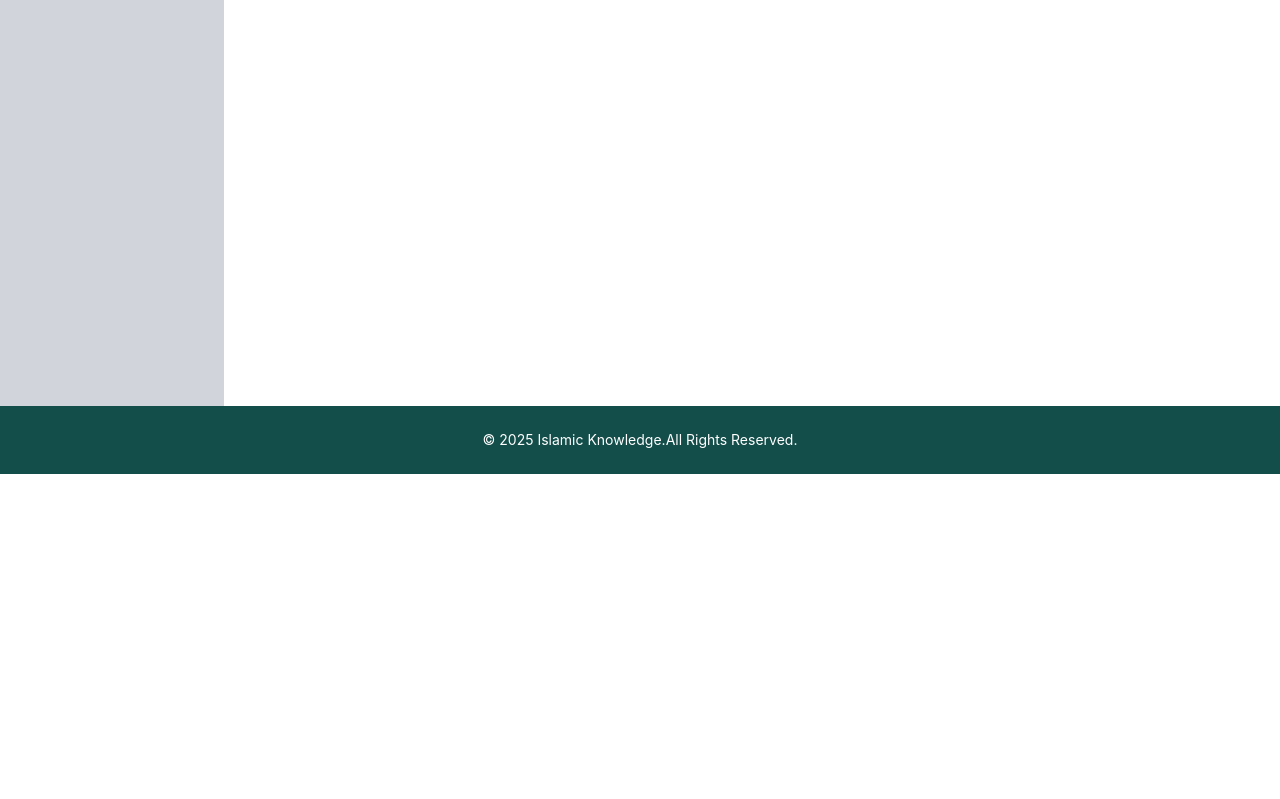
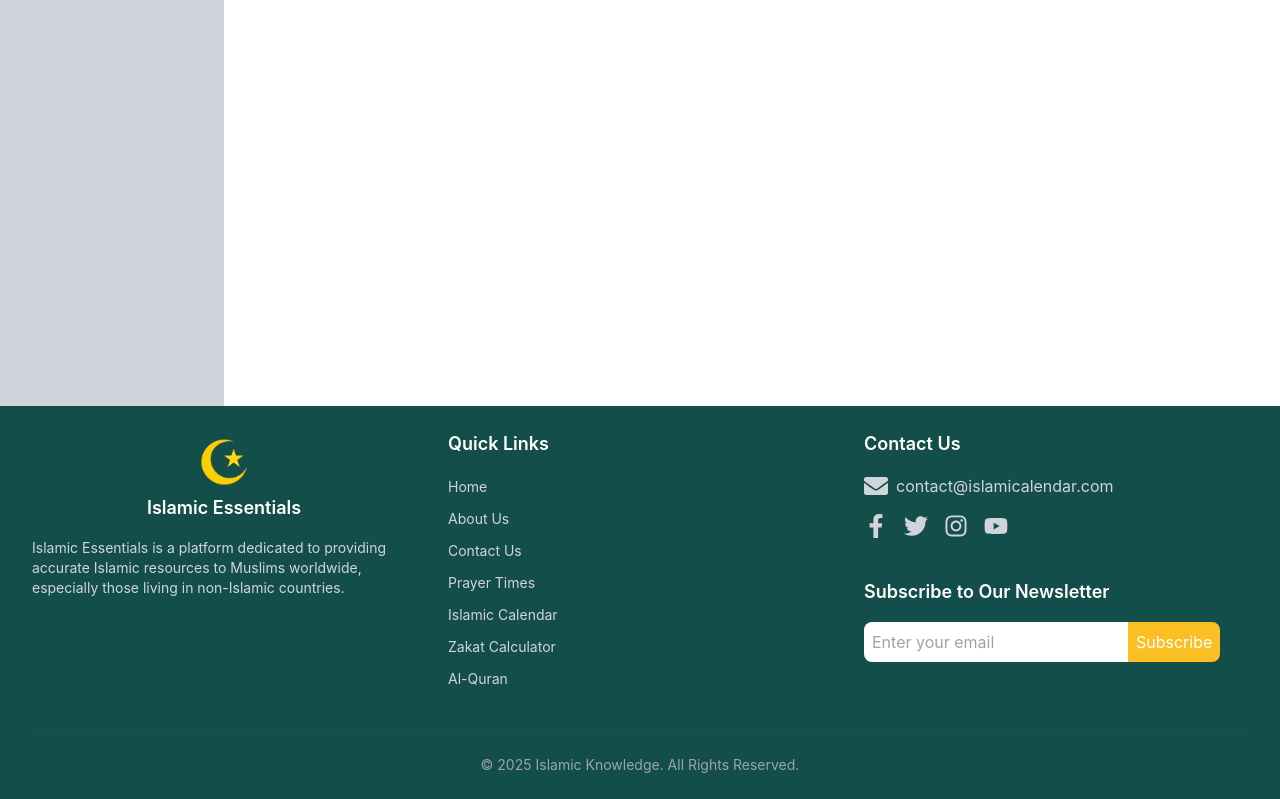
Before and after one commit to somu46/Islamic-calendar, a React (Create React App) app: page /essentials in a window 1280 px wide. Shown: the part 458-1257 px from the top of the page. Before the commit the page ends 932 px from the top, so only its background shows below. Built offline with nearby package versions, Linux system fonts and the light colour scheme.

Commit message:
`feat: updated Footer component with new layout, features and functionality`

```diff
--- a/src/Components/Footer/Footer.js
+++ b/src/Components/Footer/Footer.js
@@ -1,17 +1,171 @@
-import React from 'react'
+import React, { useState } from 'react';
+import { Link } from 'react-router-dom'; // Import Link from React Router
+import { FaEnvelope,  FaFacebookF, FaTwitter, FaInstagram, FaYoutube } from 'react-icons/fa';
+import logo from '../../Assets/Logo.png'; // Import the logo image
 
 const Footer = () => {
+  const [email, setEmail] = useState('');
+  const [isValid, setIsValid] = useState(true);
+
+  const handleEmailChange = (e) => {
+    setEmail(e.target.value);
+  };
+
+  const handleSubscribe = (e) => {
+    e.preventDefault();
+    // Simple email validation
+    const emailPattern = /^[^\s@]+@[^\s@]+\.[^\s@]+$/;
+    if (emailPattern.test(email)) {
+      setIsValid(true);
+      alert('Subscribed successfully!');
+      setEmail('');
+    } else {
+      setIsValid(false);
+    }
+  };
+
   return (
-    <div>
-           <footer className="bg-teal-900 text-white py-6 z-50">
-        <div className="container mx-auto text-center">
-          <p className="text-sm">
-            &copy; {new Date().getFullYear()} Islamic Knowledge.All Rights Reserved.
+    <footer className="bg-teal-900 text-white py-6">
+      <div className="container mx-auto px-4 sm:px-6 lg:px-8">
+
+        <div className="grid grid-cols-1 sm:grid-cols-2 lg:grid-cols-3 gap-8">
+          {/* About Us Section */}
+          <div>
+             <img src={logo} alt="Islamic Knowledge" className="w-12 h-12 mx-auto my-2" />
+            <h4 className="text-lg text-center font-semibold mb-4">Islamic Essentials</h4>
+            <p className="text-sm text-gray-300">
+              Islamic Essentials is a platform dedicated to providing accurate Islamic resources to Muslims worldwide, especially those living in non-Islamic countries.
+            </p>
+          </div>
+
+          {/* Quick Links Section */}
+          <div>
+            <h4 className="text-lg font-semibold mb-4">Quick Links</h4>
+            <ul className="space-y-2">
+              <li>
+                <Link to="/" className="text-sm text-gray-300 hover:text-amber-400 transition">
+                  Home
+                </Link>
+              </li>
+              <li>
+                <Link to="/about-us" className="text-sm text-gray-300 hover:text-amber-400 transition">
+                  About Us
+                </Link>
+              </li>
+              <li>
+                <Link to="/contact-us" className="text-sm text-gray-300 hover:text-amber-400 transition">
+                  Contact Us
+                </Link>
+              </li>
+              <li>
+                <Link to="/essentials/prayer-times" className="text-sm text-gray-300 hover:text-amber-400 transition">
+                  Prayer Times
+                </Link>
+              </li>
+              <li>
+                <Link to="/essentials/islamic-calendar" className="text-sm text-gray-300 hover:text-amber-400 transition">
+                  Islamic Calendar
+                </Link>
+              </li>
+              <li>
+                <Link to="/essentials/zakat-calculator" className="text-sm text-gray-300 hover:text-amber-400 transition">
+                  Zakat Calculator
+                </Link>
+              </li>
+              <li>
+                <Link to="/essentials/al-quran" className="text-sm text-gray-300 hover:text-amber-400 transition">
+                  Al-Quran
+                </Link>
+              </li>
+            </ul>
+          </div>
+
+          {/* Contact Section */}
+          <div>
+            <h4 className="text-lg font-semibold mb-4">Contact Us</h4>
+            <p className="text-sm text-gray-300 flex items-center gap-2">
+              <FaEnvelope className='h-6 w-6'/>
+              <a href="mailto:contact@islamicknowledge.com" className="hover:text-amber-400 text-[1rem] ">
+                contact@islamicalendar.com
+              </a>
+            </p>
+            {/* <p className="text-sm text-gray-300 flex items-center gap-2 mt-2">
+              <FaPhone />
+              <a href="tel:+1234567890" className="hover:text-amber-400">
+                +123 456 7890
+              </a>
+            </p>
+            <p className="text-sm text-gray-300 flex items-center gap-2 mt-2">
+              <FaMapMarkerAlt />
+              123 Islamic Knowledge Lane, Faith City, World
+            </p> */}
+
+            {/* Social Media Links */}
+            <div className="flex space-x-4 mt-4 mx-auto justify-center sm:justify-start">
+              <a
+                href="https://facebook.com"
+                className="text-gray-300 hover:text-amber-400 transition"
+                aria-label="Facebook"
+              >
+                <FaFacebookF className='h-6 w-6'/>
+              </a>
+              <a
+                href="https://twitter.com"
+                className="text-gray-300 hover:text-amber-400 transition"
+                aria-label="Twitter"
+              >
+                <FaTwitter className='h-6 w-6' />
+              </a>
+              <a
+                href="https://instagram.com"
+                className="text-gray-300 hover:text-amber-400 transition"
+                aria-label="Instagram"
+              >
+                <FaInstagram className='h-6 w-6' />
+              </a>
+              <a
+                href="https://youtube.com"
+                className="text-gray-300 hover:text-amber-400 transition"
+                aria-label="YouTube"
+              >
+                <FaYoutube className='h-6 w-6' />
+              </a>
+            </div>
+             {/* Newsletter Subscription Section */}
+        <div className="mt-10 ">
+          <h4 className="text-lg font-semibold mb-4">Subscribe to Our Newsletter</h4>
+          <form onSubmit={handleSubscribe} className="flex ">
+            <input
+              type="email"
+              className={`p-2 rounded-l-lg text-black ${!isValid && 'border-red-500'}`}
+              placeholder="Enter your email"
+              value={email}
+              onChange={handleEmailChange}
+            />
+            <button
+              type="submit"
+              className="bg-amber-400 text-white p-2 rounded-r-lg hover:bg-amber-500 transition"
+            >
+              Subscribe
+            </button>
+          </form>
+          {!isValid && <p className="text-red-500 mt-2">Please enter a valid email address.</p>}
+        </div>
+          </div>
+
+        </div>
+
+
+
+        {/* Footer Bottom Section */}
+        <div className="mt-10 border-t border-gray-700 pt-6 text-center">
+          <p className="text-sm text-gray-400">
+            &copy; {new Date().getFullYear()} Islamic Knowledge. All Rights Reserved.
           </p>
         </div>
-      </footer>
-    </div>
-  )
-}
+      </div>
+    </footer>
+  );
+};
 
-export default Footer
+export default Footer;
```
